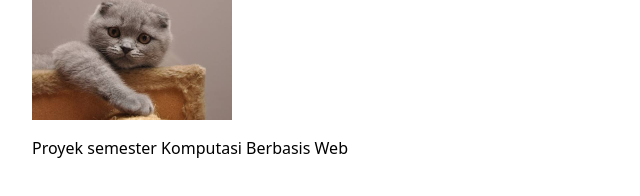
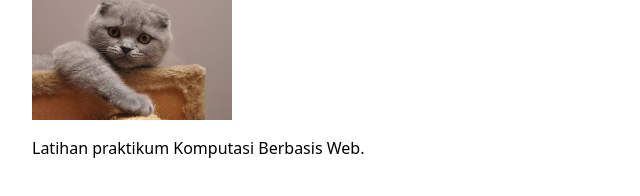
Before and after one commit to Mycete/Projek-Komputasi-Web-2026, a website built with Vite: page frontend/index.html in a window 1280 px wide. Shown: the part 392-588 px from the top of the page, 128-768 px from the left. Built offline with nearby package versions, Linux system fonts and the light colour scheme.

Commit message:
perubahan indeks.html ke index.html

```diff
--- a/frontend/beranda.html
+++ b/frontend/index.html
@@ -39,7 +39,7 @@
     </main>
 
     <footer>
-      <p>Proyek semester Komputasi Berbasis Web</p>
+      <p>Latihan praktikum Komputasi Berbasis Web.</p>
     </footer>
 
     <script type="module" src="/frontend/src/images/main.js"></script>
```
Also changed, not shown: frontend/peminjaman.html (+0 -2 lines), frontend/peralatan.html (+0 -1 lines).
